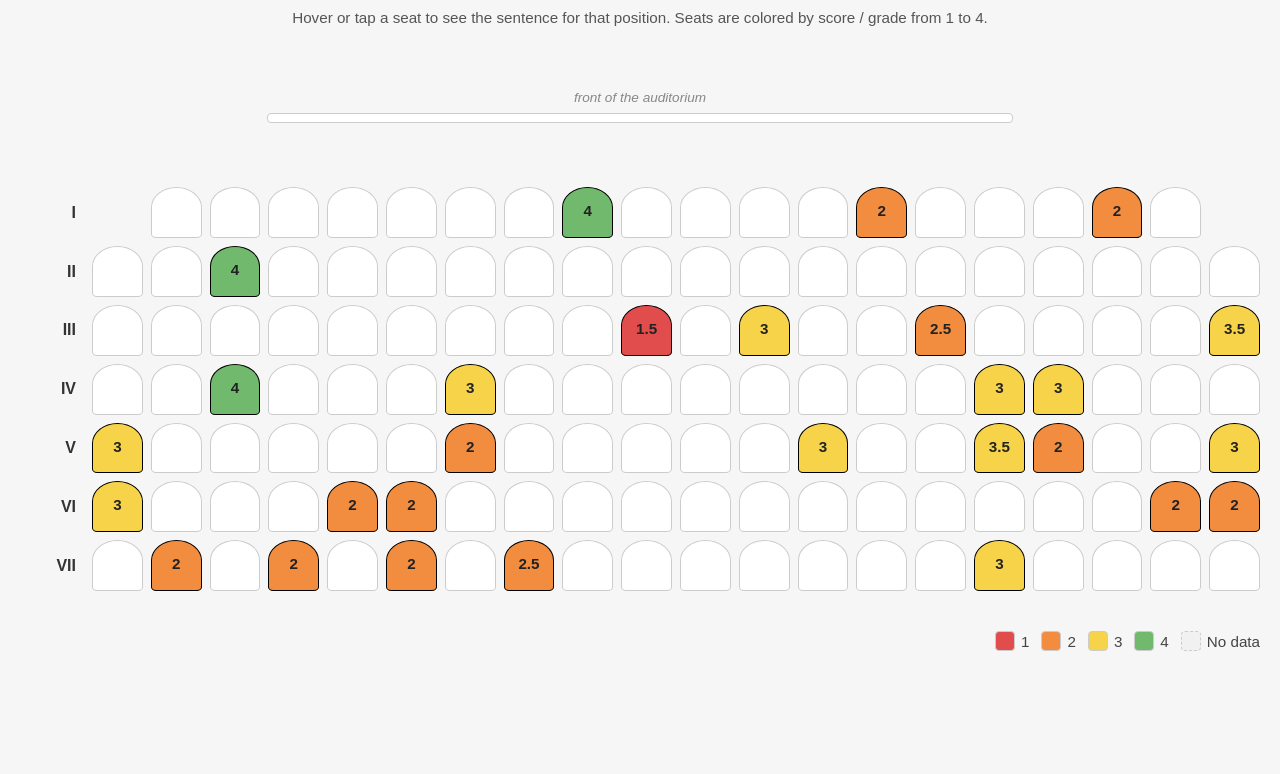
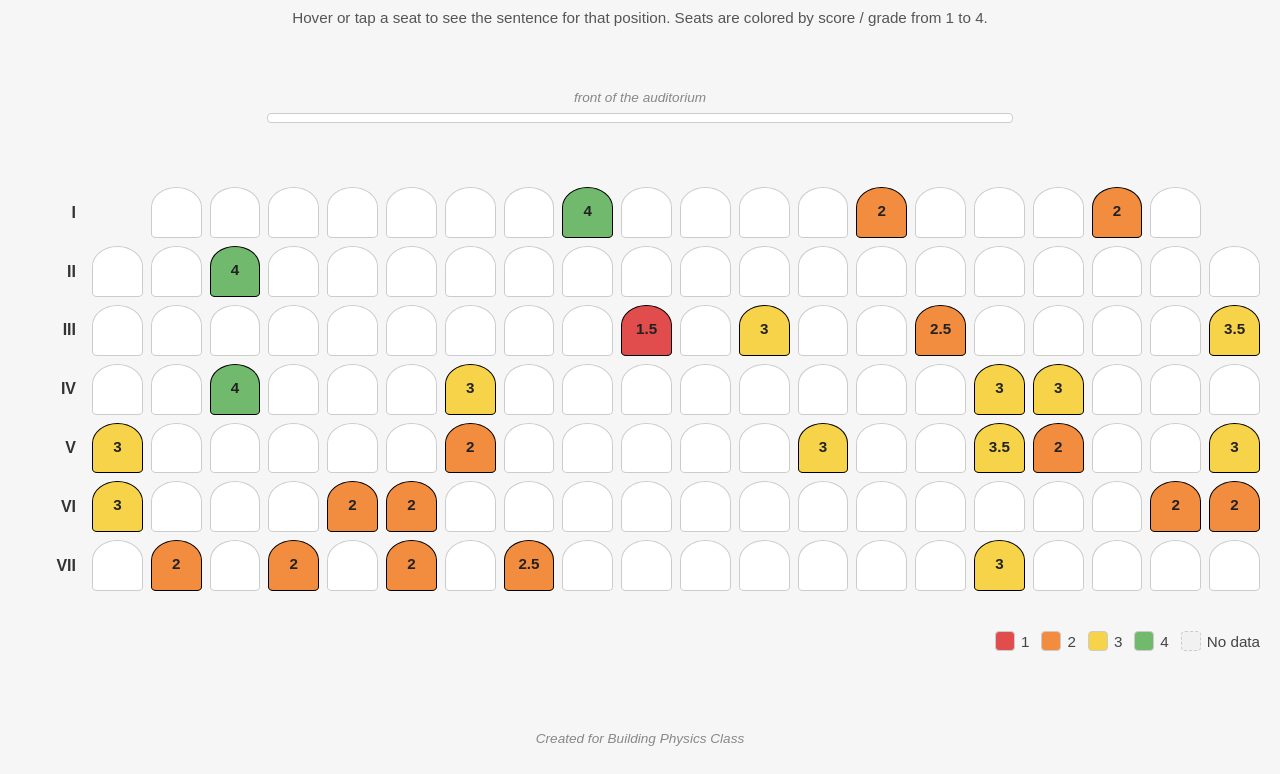
Before and after one commit to a-malolepszy/subjective-speech-intelligibility, a plain HTML site: page index.html in a window 1280 px wide. Shown: the part 81-855 px from the top of the page. Before the commit the page ends 800 px from the top, so only its background shows below. Drawn offline with Linux system fonts and the light colour scheme.

Commit message:
Add footer credit text with 80px spacing from legend

```diff
--- a/index.html
+++ b/index.html
@@ -198,6 +198,7 @@
     <div class="legend-item"><span class="legend-swatch" style="background:#70b96d"></span>4</div>
     <div class="legend-item"><span class="legend-swatch" style="background:#f1f1f1; border-style:dashed"></span>No data</div>
   </div>
+  <p class="board-label" style="text-align:center;margin-top:80px;">Created for Building Physics Class</p>
   </div>
   <script>
     const seatData = [
```
